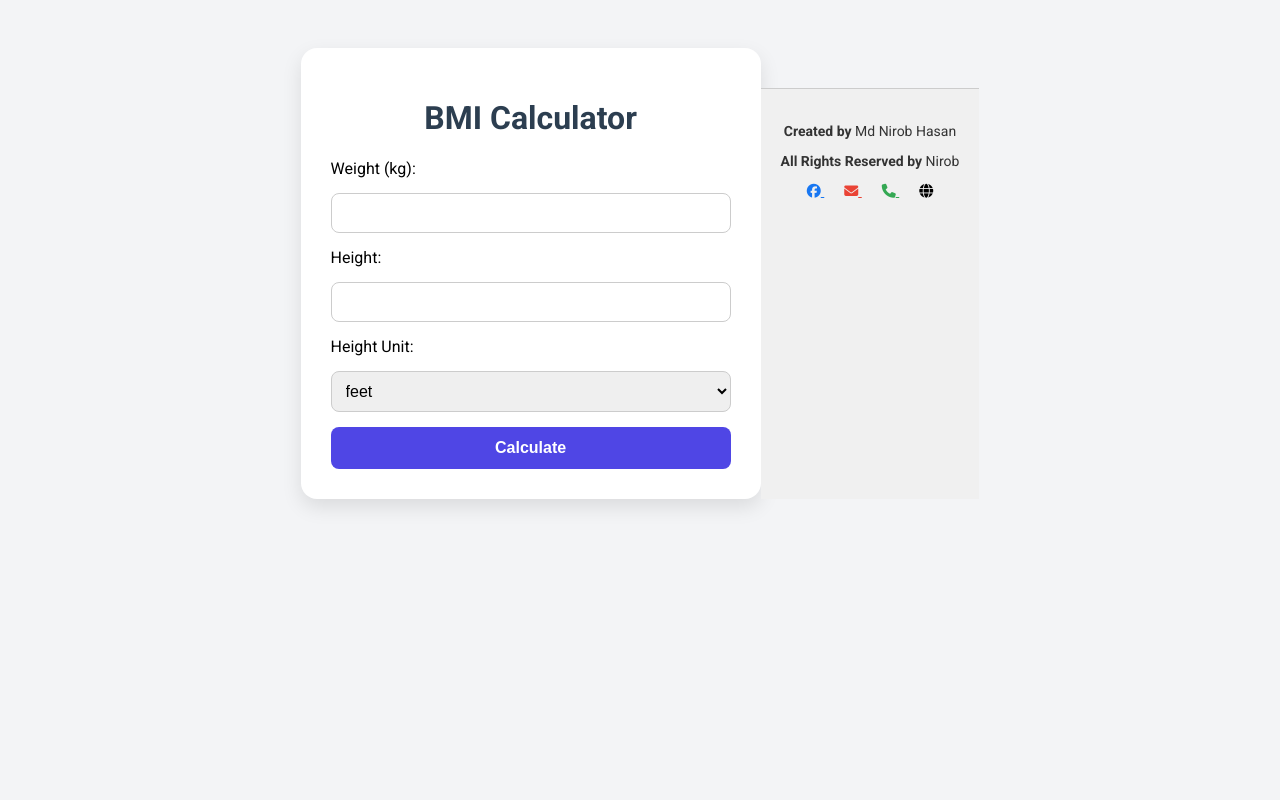
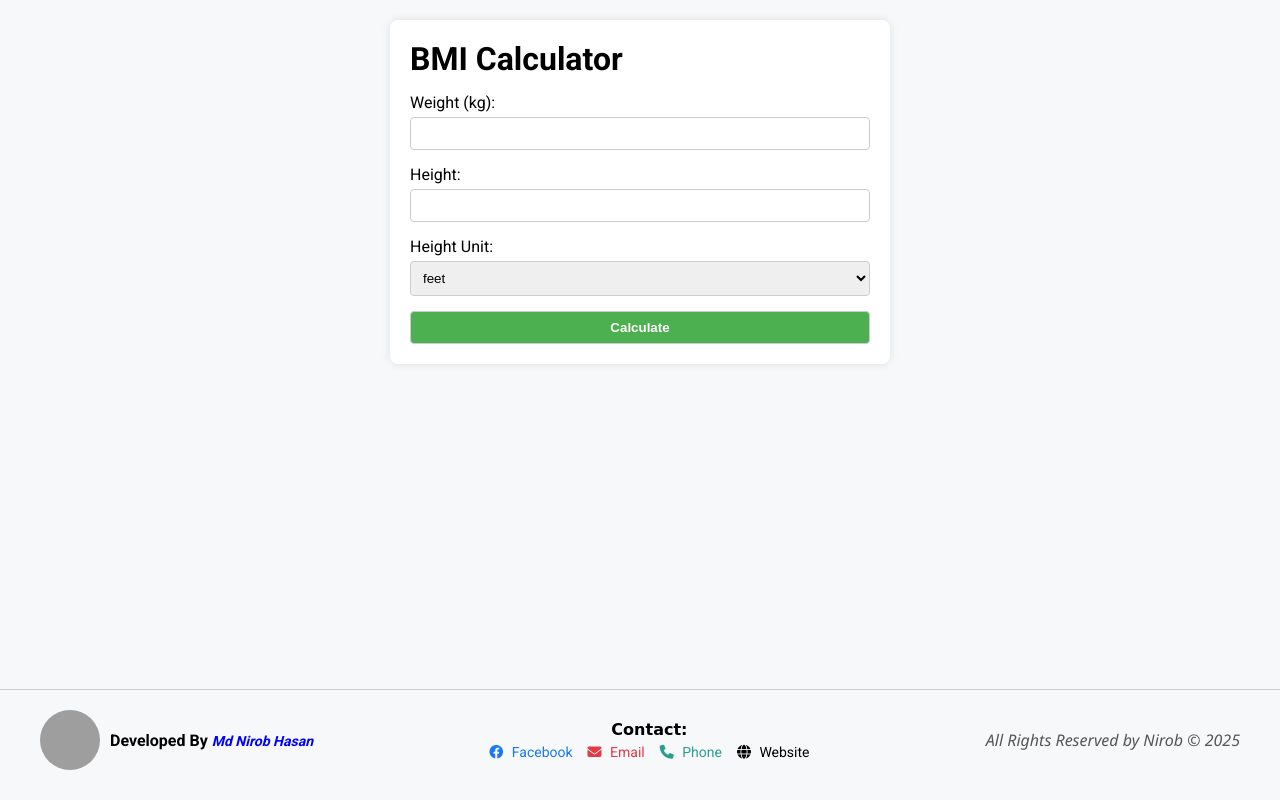
Before and after one commit to new-beginne/BMI-Calculator, a Flask app: page / in a window 1280 px wide. Run offline with Flask 3, Linux system fonts and the light colour scheme; grey boxes are pictures that could not be loaded.

Commit message:
Update index.html

```diff
--- a/templates/index.html
+++ b/templates/index.html
@@ -1,13 +1,152 @@
-
 <!DOCTYPE html>
 <html lang="en">
 <head>
   <meta charset="UTF-8">
   <title>BMI Calculator</title>
+  <meta name="viewport" content="width=device-width, initial-scale=1.0">
+
+  <!-- Font & Icons -->
   <link href="https://fonts.googleapis.com/css2?family=Roboto:wght@400;700&display=swap" rel="stylesheet">
-    <link href="{{ url_for('static', filename='style.css') }}" rel="stylesheet">
+  <link rel="stylesheet" href="https://cdnjs.cloudflare.com/ajax/libs/font-awesome/6.4.0/css/all.min.css">
+
+  <style>
+    * {
+      margin: 0;
+      padding: 0;
+      box-sizing: border-box;
+    }
+    html, body {
+      height: 100%;
+      background-color: #f6f8fa;
+      font-family: 'Roboto', sans-serif;
+      display: flex;
+      flex-direction: column;
+    }
+    main {
+      flex: 1;
+      display: flex;
+      justify-content: center;
+      align-items: flex-start;
+      padding: 20px;
+    }
+    .container {
+      width: 100%;
+      max-width: 500px;
+      padding: 20px;
+      background: white;
+      border-radius: 8px;
+      box-shadow: 0 0 10px rgba(0,0,0,0.1);
+    }
+    form label {
+      display: block;
+      margin-top: 15px;
+    }
+    form input, form select, form button {
+      width: 100%;
+      padding: 8px;
+      margin-top: 5px;
+      border-radius: 4px;
+      border: 1px solid #ccc;
+    }
+    form button {
+      background-color: #4CAF50;
+      color: white;
+      font-weight: bold;
+      cursor: pointer;
+      margin-top: 15px;
+    }
+    .result {
+      margin-top: 20px;
+    }
+    .error {
+      color: red;
+      font-weight: bold;
+    }
+
+    /* Footer styles */
+    footer {
+      background-color: #f6f8fa;
+      padding: 20px 10px;
+      border-top: 1px solid #ccc;
+      margin-top: auto;
+    }
+    .footer-container {
+      display: flex;
+      flex-wrap: wrap;
+      justify-content: space-between;
+      align-items: center;
+      max-width: 1200px;
+      margin: auto;
+      text-align: center;
+    }
+    .footer-left {
+      display: flex;
+      align-items: center;
+      margin-bottom: 10px;
+    }
+    .footer-left img {
+      height: 60px;
+      width: 60px;
+      border-radius: 50%;
+      margin-right: 10px;
+    }
+    .footer-left div {
+      font-weight: bold;
+    }
+    .footer-left a {
+      color: blue;
+      font-size: 14px;
+      font-style: italic;
+      text-decoration: none;
+    }
+    .footer-middle {
+      flex: 1;
+      margin-bottom: 10px;
+    }
+    .footer-middle-title {
+      font-family: cursive;
+      font-weight: bold;
+      margin-bottom: 5px;
+    }
+    .footer-icons {
+      display: flex;
+      justify-content: center;
+      gap: 15px;
+      flex-wrap: wrap;
+    }
+    .footer-icons a {
+      text-decoration: none;
+      font-size: 14px;
+    }
+    .footer-icons i {
+      margin-right: 5px;
+    }
+    .footer-right {
+      font-family: 'Segoe UI', Tahoma, Geneva, Verdana, sans-serif;
+      font-style: italic;
+      font-weight: 500;
+      color: #555;
+      margin-bottom: 10px;
+    }
+
+    @media (max-width: 768px) {
+      .footer-container {
+        flex-direction: column;
+        align-items: center;
+        gap: 10px;
+      }
+      .footer-left, .footer-middle, .footer-right {
+        text-align: center;
+        justify-content: center;
+      }
+    }
+  </style>
 </head>
+
 <body>
+
+  <!-- Main content -->
+  <main>
     <div class="container">
       <h1>BMI Calculator</h1>
       <form method="POST">
@@ -40,31 +179,40 @@
         </div>
       {% endif %}
     </div>
-   <link
-      rel="stylesheet"
-      href="https://cdnjs.cloudflare.com/ajax/libs/font-awesome/6.5.0/css/all.min.css"
-    />
+  </main>
 
-    <footer style="background-color: #f0f0f0; padding: 20px; text-align: center; font-size: 14px; color: #333; border-top: 1px solid #ccc; margin-top: 40px;">
-      <p><strong>Created by</strong> Md Nirob Hasan</p>
-      <p><strong>All Rights Reserved by</strong> Nirob</p>
+  <!-- Sticky Footer -->
+  <footer>
+    <div class="footer-container">
+      <div class="footer-left">
+        <img src="https://i.postimg.cc/fbpVdbzn/mypic.jpg" alt="Profile" style="height: 60px; width: 60px; border-radius: 50%; margin-right: 10px;">
 
-      <div style="margin-top: 10px;">
-        <a href="https://web.facebook.com/md.nirob.hassan.12327" target="_blank" style="margin: 0 10px; color: #1877f2;">
-          <i class="fab fa-facebook"></i>
+        <div>Developed By <a href="https://facebook.com/md.nirob.hassan.12327" target="_blank">Md Nirob Hasan</a></div>
+      </div>
+
+      <div class="footer-middle">
+        <div class="footer-middle-title">Contact:</div>
+        <div class="footer-icons">
+          <a href="https://facebook.com/md.nirob.hassan.12327" target="_blank" style="color:#1877f2;">
+            <i class="fab fa-facebook"></i> Facebook
           </a>
-        <a href="mailto:mdnirobhasan248@gmail.com" target="_blank" style="margin: 0 10px; color: #ea4335;">
-          <i class="fas fa-envelope"></i>
+          <a href="mailto:mdnirobhasan248@gmail.com" style="color:#e63946;">
+            <i class="fas fa-envelope"></i> Email
           </a>
-        <a href="tel:+8801610331271" target="_blank" style="margin: 0 10px; color: #34a853;">
-          <i class="fas fa-phone"></i>
+          <a href="tel:+8801610331271" style="color:#2a9d8f;">
+            <i class="fas fa-phone"></i> Phone
           </a>
-        <a href="https://bmi-calculator-mq28.onrender.com/" target="_blank" style="margin: 0 10px; color: #000;">
-          <i class="fas fa-globe"></i>
+          <a href="https://bmi-calculator-mq28.onrender.com/" style="color:#000;">
+            <i class="fas fa-globe"></i> Website
           </a>
         </div>
+      </div>
+
+      <div class="footer-right">
+        All Rights Reserved by Nirob © 2025
+      </div>
+    </div>
   </footer>
+
 </body>
 </html>
-</body>
-</html>
```
Lines whose indentation alone changed are shown as unchanged.
